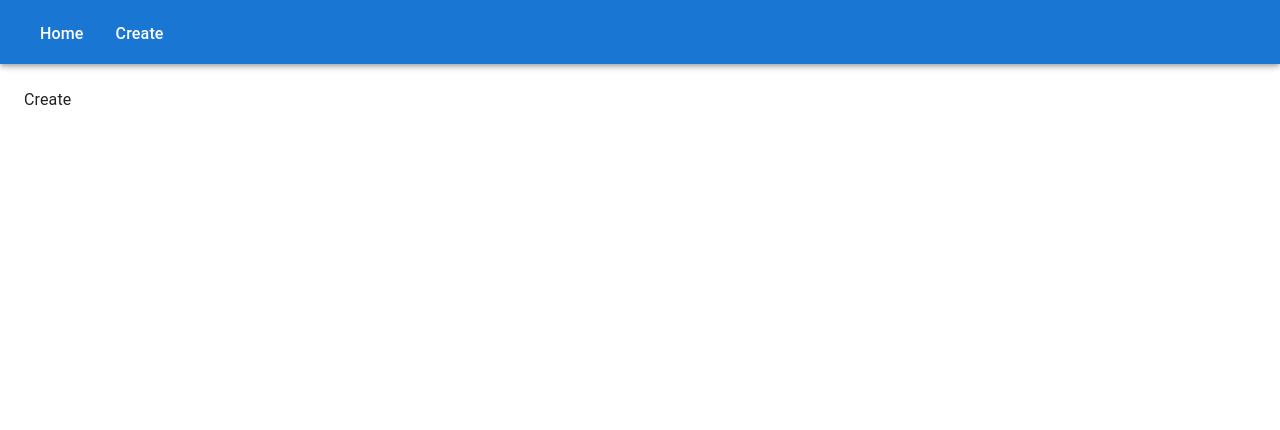
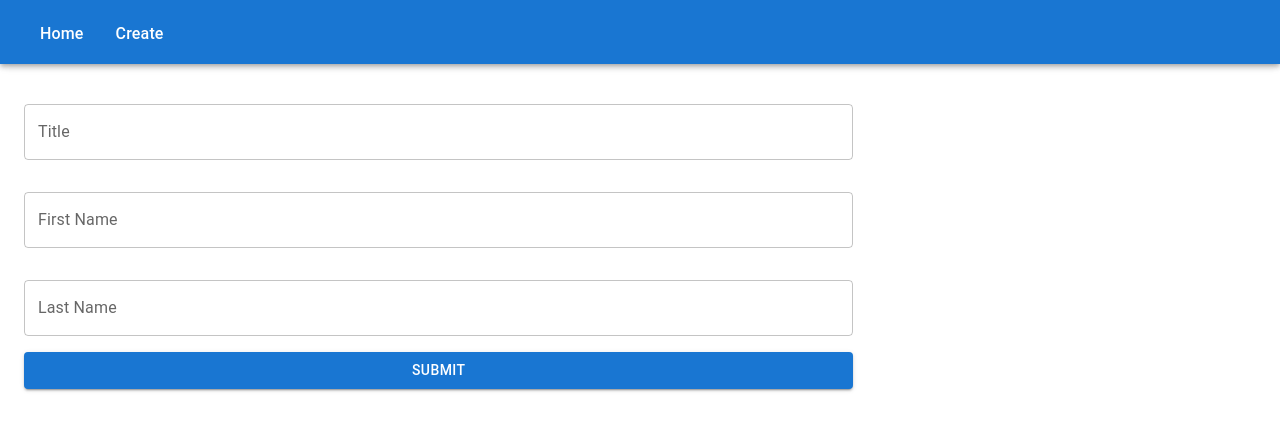
Before and after one commit to iding-ir/mui-react-query, a React (Create React App) app: page /create in a window 1280 px wide. Shown: the top 430 px of the page. Built offline with nearby package versions, Linux system fonts and the light colour scheme.

Commit message:
Add create form

```diff
--- a/package.json
+++ b/package.json
@@ -38,6 +38,7 @@
     "node-sass": "^6.0.1",
     "react": "^17.0.2",
     "react-dom": "^17.0.2",
+    "react-hook-form": "^7.20.4",
     "react-query": "^3.34.0",
     "react-router-dom": "^6.0.2",
     "react-scripts": "4.0.3",
--- a/src/components/Create/Create.tsx
+++ b/src/components/Create/Create.tsx
@@ -1,5 +1,75 @@
+import Box from "@mui/material/Box";
+import TextField from "@mui/material/TextField";
+import Button from "@mui/material/Button";
+import { createStyles, makeStyles, Theme } from "@material-ui/core/styles";
+import { useForm } from "react-hook-form";
+import { useMutation, useQueryClient } from "react-query";
+
+const useStyles = makeStyles((theme: Theme) =>
+  createStyles({
+    input: {
+      margin: "1rem 0 !important",
+    },
+  })
+);
+
 const Create = () => {
-  return <div>Create</div>;
+  const classes = useStyles();
+
+  // const queryClient = useQueryClient();
+
+  // const { mutateAsync } = useMutation(postBook, {
+  //   onSuccess: () => {
+  //     // Invalidate and refetch
+  //     queryClient.invalidateQueries("todos");
+  //   },
+  // });
+
+  const {
+    register,
+    handleSubmit,
+    formState: { errors },
+  } = useForm();
+
+  const onSubmit = (data: any) => console.log(data);
+
+  return (
+    <Box component="form" onSubmit={handleSubmit(onSubmit)}>
+      <TextField
+        className={classes.input}
+        fullWidth
+        label="Title"
+        variant="outlined"
+        {...register("title", { required: true })}
+      />
+
+      {errors.title && <span>This field is required</span>}
+
+      <TextField
+        className={classes.input}
+        fullWidth
+        label="First Name"
+        variant="outlined"
+        {...register("first_name", { required: true })}
+      />
+
+      {errors.first_name && <span>This field is required</span>}
+
+      <TextField
+        className={classes.input}
+        fullWidth
+        label="Last Name"
+        variant="outlined"
+        {...register("last_name", { required: true })}
+      />
+
+      {errors.last_name && <span>This field is required</span>}
+
+      <Button fullWidth variant="contained" type="submit">
+        Submit
+      </Button>
+    </Box>
+  );
 };
 
 export default Create;
```
Also changed, not shown: src/App.tsx (+1 -6 lines), 1 other file (tests, documents, lock files or other folders).
